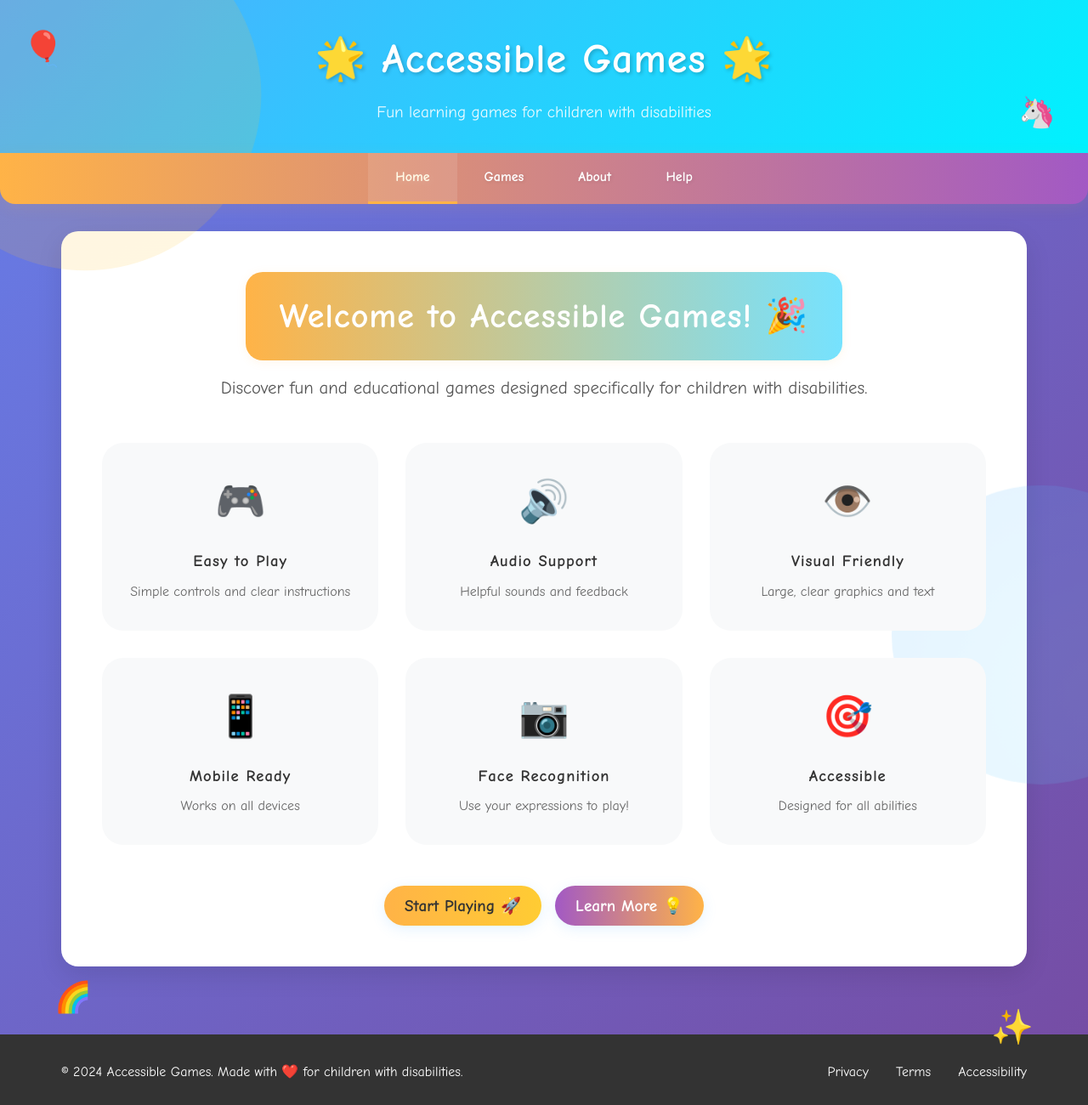
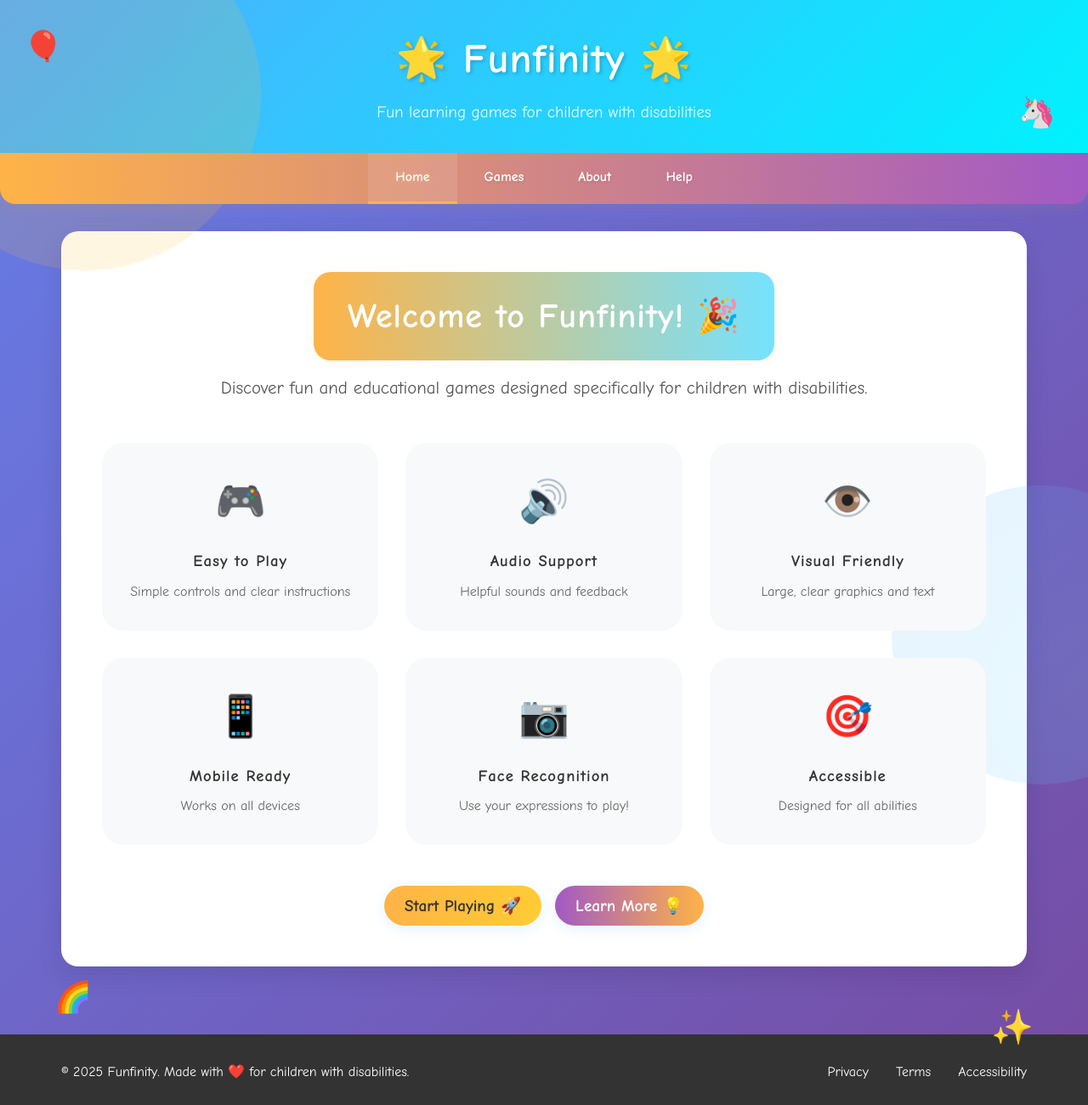
Before and after one commit to DEVIKASAJI/inclusive-game-design, a website: page index.html in a window 1280 px wide. Shown: the whole page at 85% size. Drawn offline with Linux system fonts and the light colour scheme.

Commit message:
name changes

```diff
--- a/index.html
+++ b/index.html
@@ -3,7 +3,7 @@
 <head>
     <meta charset="UTF-8">
     <meta name="viewport" content="width=device-width, initial-scale=1.0">
-    <title>Accessible Games for Children</title>
+    <title>Funfinity</title>
     <link rel="stylesheet" href="styles/main.css">
     <link rel="stylesheet" href="styles/games.css">
     <link href="https://fonts.googleapis.com/css2?family=Comic+Neue:wght@400;700&display=swap" rel="stylesheet">
@@ -15,7 +15,7 @@
         <!-- Header -->
         <header class="main-header">
             <div class="header-content">
-                <h1 class="site-title">🌟 Accessible Games 🌟</h1>
+                <h1 class="site-title">🌟 Funfinity 🌟</h1>
                 <p class="site-subtitle">Fun learning games for children with disabilities</p>
             </div>
         </header>
@@ -41,7 +41,7 @@
                     <div style="position: absolute; left: 5%; bottom: 8%; font-size: 2.2rem; z-index: 2; pointer-events: none;">🌈</div>
                     <div style="position: absolute; right: 5%; bottom: 5%; font-size: 2.5rem; z-index: 2; pointer-events: none;">✨</div>
                     <!-- Enhanced Welcome Message -->
-                    <h2 style="background: linear-gradient(90deg, #ffb347 0%, #76e2fe 100%); color: #fff; border-radius: 20px; padding: 0.5em 1em; display: inline-block; box-shadow: 0 2px 12px rgba(255,179,71,0.10); margin-bottom: 1rem;">Welcome to Accessible Games! <span aria-hidden="true">🎉</span></h2>
+                    <h2 style="background: linear-gradient(90deg, #ffb347 0%, #76e2fe 100%); color: #fff; border-radius: 20px; padding: 0.5em 1em; display: inline-block; box-shadow: 0 2px 12px rgba(255,179,71,0.10); margin-bottom: 1rem;">Welcome to Funfinity! <span aria-hidden="true">🎉</span></h2>
                     <p style="font-size: 1.3rem; color: #555; margin-bottom: 2.5rem;">Discover fun and educational games designed specifically for children with disabilities.</p>
 
                     <div class="features-grid">
@@ -217,7 +217,7 @@
         <!-- Footer -->
         <footer class="main-footer">
             <div class="footer-content">
-                <p>&copy; 2024 Accessible Games. Made with ❤️ for children with disabilities.</p>
+                <p>&copy; 2025 Funfinity. Made with ❤️ for children with disabilities.</p>
                 <div class="footer-links">
                     <a href="#privacy">Privacy</a>
                     <a href="#terms">Terms</a>
```
